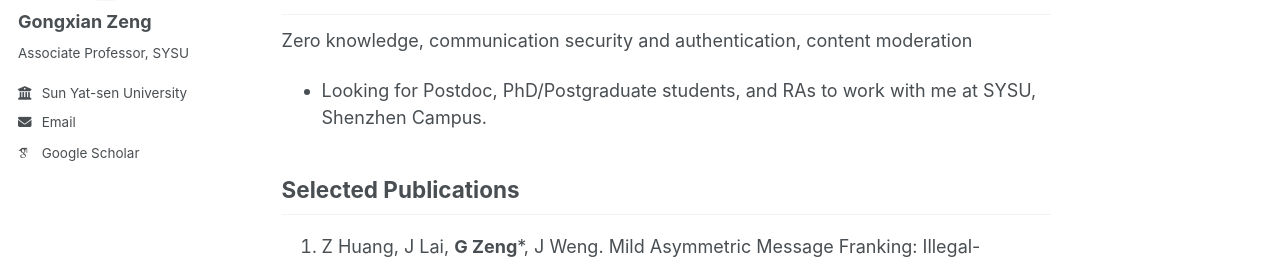
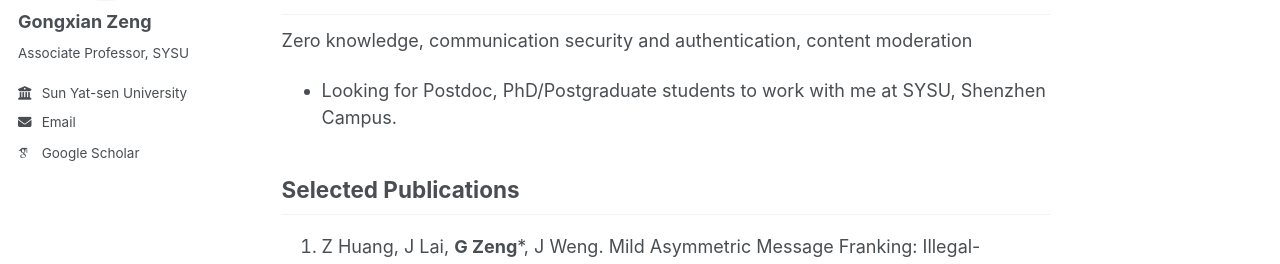
Before and after one commit to naxizgx/naxizgx.github.io, a Jekyll site: the page built from _pages/about.md, in a window 1280 px wide and 1282 px high. Shown: the part 345-609 px from the top of the window. Built offline with Jekyll 4.4.1, drawn with Linux system fonts in a browser that asks for light colours; some web fonts are replaced.

Commit message:
docs: remove 'and RAs' from research interests

```diff
--- a/_pages/about.md
+++ b/_pages/about.md
@@ -14,7 +14,7 @@ I received a BEng in Information Security from Huazhong University of Science an
 
 Zero knowledge, communication security and authentication, content moderation
 
-* Looking for Postdoc, PhD/Postgraduate students, and RAs to work with me at SYSU, Shenzhen Campus.
+* Looking for Postdoc, PhD/Postgraduate students to work with me at SYSU, Shenzhen Campus.
 
 ## Selected Publications
 
```
